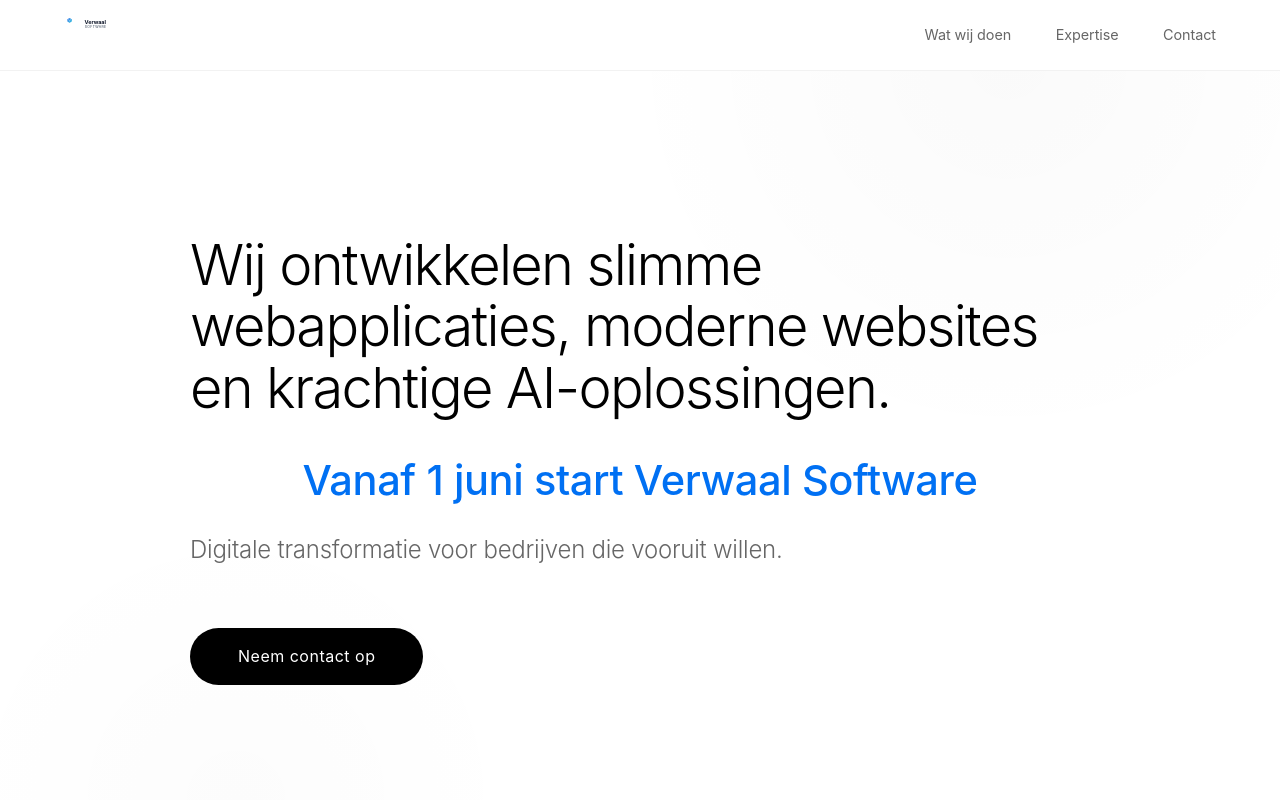
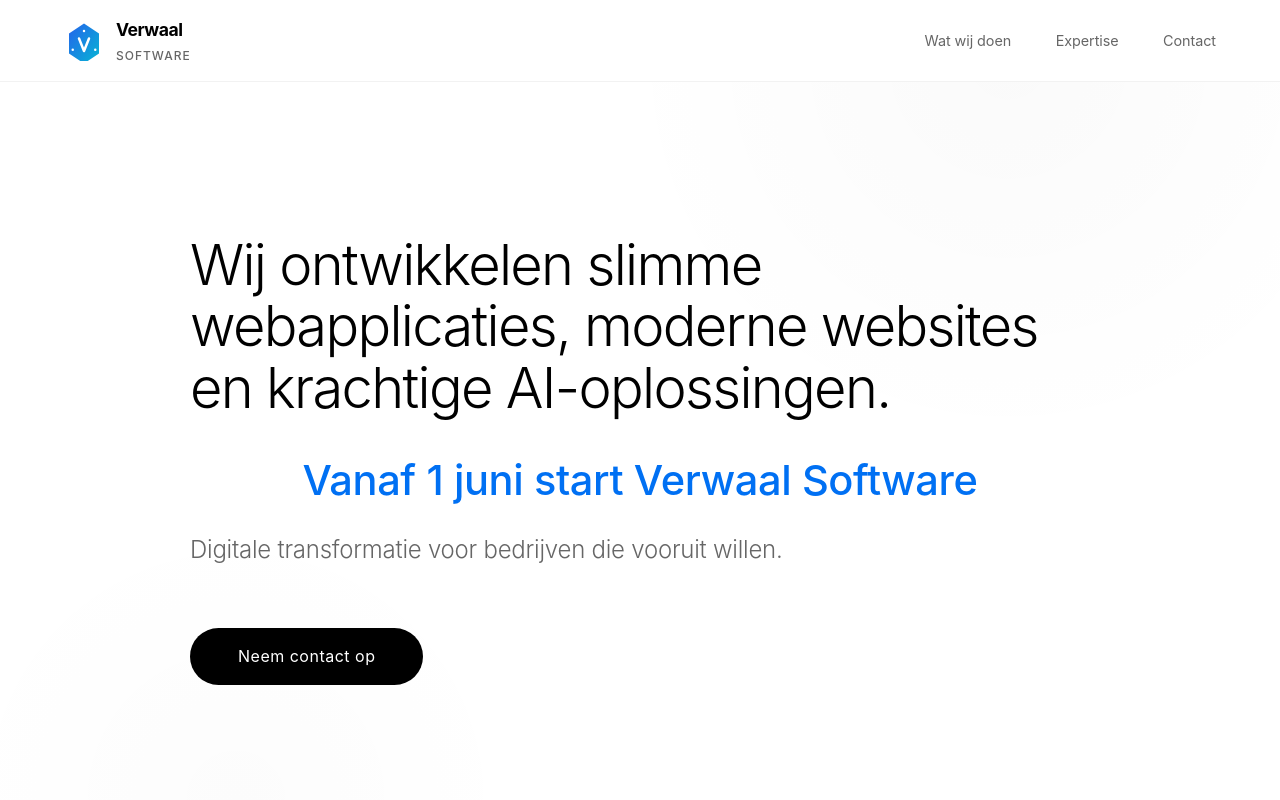
Before and after one commit to BiemVerwaal/verwaal-software, a plain HTML site: page index.html in a window 1280 px wide. Shown: the top 800 px of the page. Drawn offline with Linux system fonts and the light colour scheme.

Commit message:
Logo verbeterd en schoon geoptimaliseerd

```diff
--- a/index.html
+++ b/index.html
@@ -477,27 +477,24 @@
     <!-- Header -->
     <header>
         <div class="container">
-                        <div class="logo" style="display: flex; align-items: center;">
-                                <svg width="140" height="38" viewBox="0 0 820 220" fill="none" xmlns="http://www.w3.org/2000/svg">
+            <div class="logo" style="display: flex; align-items: center; gap: 12px;">
+                <svg width="40" height="40" viewBox="0 0 160 160" fill="none" xmlns="http://www.w3.org/2000/svg">
                     <defs>
-                                        <linearGradient id="blueGradient" x1="0" y1="0" x2="1" y2="1">
+                        <linearGradient id="logoGradient" x1="0" y1="0" x2="1" y2="1">
                             <stop offset="0%" stop-color="#2563EB"/>
                             <stop offset="100%" stop-color="#06B6D4"/>
                         </linearGradient>
                     </defs>
-                                    <g transform="translate(20,10) scale(0.18)">
-                                        <path d="M70 0L140 40V120L70 160L0 120V40L70 0Z" fill="url(#blueGradient)"/>
-                                        <path d="M38 52L70 112L102 52" stroke="white" stroke-width="14" stroke-linecap="round" stroke-linejoin="round"/>
-                                        <circle cx="70" cy="30" r="6" fill="white"/>
-                                        <circle cx="28" cy="110" r="6" fill="white"/>
-                                        <circle cx="112" cy="110" r="6" fill="white"/>
-                                        <line x1="70" y1="36" x2="70" y2="56" stroke="white" stroke-width="4" stroke-linecap="round"/>
-                                        <line x1="34" y1="106" x2="50" y2="90" stroke="white" stroke-width="4" stroke-linecap="round"/>
-                                        <line x1="106" y1="106" x2="90" y2="90" stroke="white" stroke-width="4" stroke-linecap="round"/>
-                                    </g>
-                                    <text x="120" y="45" font-family="Inter, Arial, sans-serif" font-size="32" font-weight="700" fill="#0F172A">Verwaal</text>
-                                    <text x="122" y="70" font-family="Inter, Arial, sans-serif" font-size="20" font-weight="400" fill="#334155" letter-spacing="2">SOFTWARE</text>
+                    <path d="M80 10L140 50V130L80 170L20 130V50L80 10Z" fill="url(#logoGradient)"/>
+                    <path d="M60 70L80 120L100 70" stroke="white" stroke-width="10" stroke-linecap="round" stroke-linejoin="round"/>
+                    <circle cx="80" cy="40" r="5" fill="white"/>
+                    <circle cx="35" cy="115" r="5" fill="white"/>
+                    <circle cx="125" cy="115" r="5" fill="white"/>
                 </svg>
+                <div style="display: flex; flex-direction: column; gap: 2px;">
+                    <div style="font-size: 1.1rem; font-weight: 700; color: #000; letter-spacing: -0.5px;">Verwaal</div>
+                    <div style="font-size: 0.75rem; font-weight: 500; color: #666; letter-spacing: 1px;">SOFTWARE</div>
+                </div>
             </div>
             <nav>
                 <a href="#services">Wat wij doen</a>
```
Lines whose indentation alone changed are shown as unchanged.
